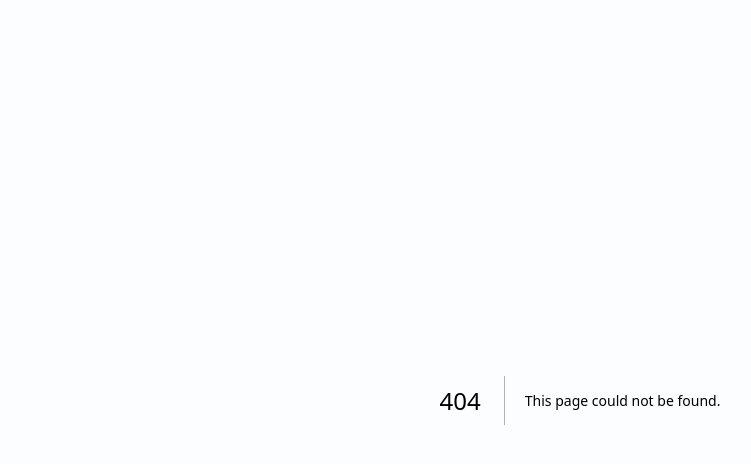
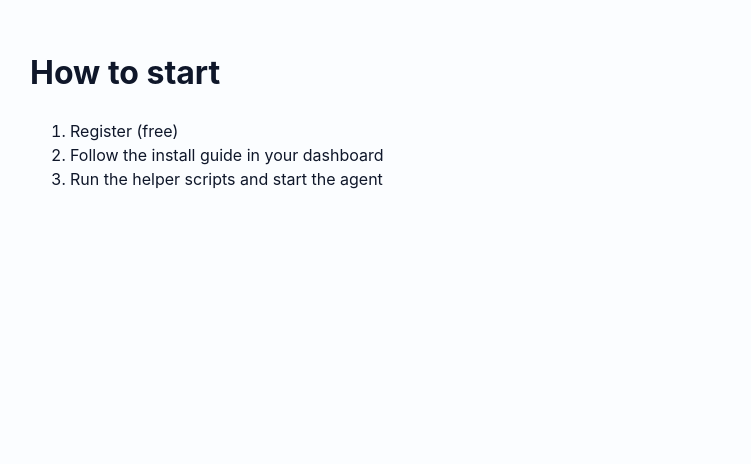
Before and after one commit to novaaurelis/nova-ai-agents-site-backup, a Next.js app: page /how in a window 1280 px wide. Before the commit this address had no page. Shown: the top 464 px of the page, without its empty margins (60-811 px from the left). Built offline with nearby package versions, Linux system fonts and the light colour scheme.

Commit message:
feat: add How to start page

```diff
--- /dev/null
+++ b/pages/how.js
@@ -0,0 +1,12 @@
+export default function How(){
+  return (
+    <div className="container">
+      <h1>How to start</h1>
+      <ol>
+        <li>Register (free)</li>
+        <li>Follow the install guide in your dashboard</li>
+        <li>Run the helper scripts and start the agent</li>
+      </ol>
+    </div>
+  )
+}
```
